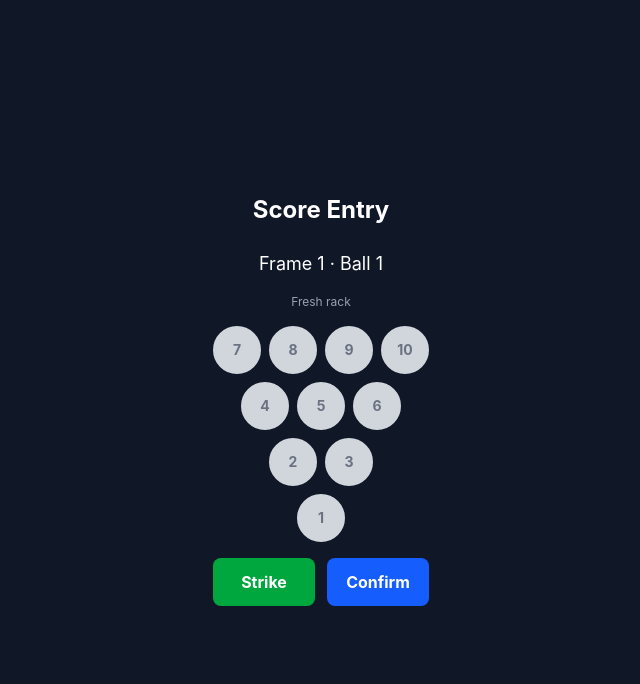
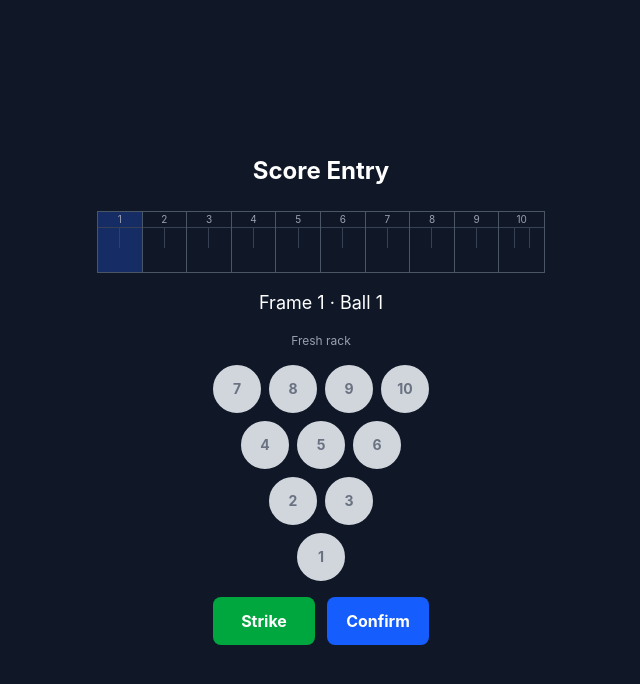
Before and after one commit to edwinalexandervargas/bowling-tracker, a React (Vite) app: page / in a window 1280 px wide. Both pictures are taken after a click on the button "Start practice game". Shown: the top 684 px of the page, without its empty margins (319-959 px from the left). Built offline with nearby package versions, Linux system fonts and the light colour scheme.

Commit message:
Add gameToRolls and live scoresheet

```diff
--- a/src/components/ScoreEntry.tsx
+++ b/src/components/ScoreEntry.tsx
@@ -3,6 +3,7 @@ import { useGameStore } from '../store/gameStore'
 import { nextShotContext } from '../game/game'
 import { pinsStanding } from '../pins/pins'
 import { PinDeck } from './PinDeck'
+import { Scoresheet } from './Scoresheet'
 
 // Layer 3, step 1: connect the EXISTING PinDeck to the store.
 // PinDeck itself is unchanged; this component is the only thing that knows about Zustand.
@@ -54,7 +55,9 @@ export function ScoreEntry() {
   }
 
   return (
-    <div className="flex flex-col items-center gap-4">
+    <div className="flex flex-col items-center gap-4 w-full">
+      <Scoresheet game={game} currentFrame={frameIndex} />
+
       <p className="text-lg">
         Frame {frameIndex + 1} · Ball {shotNumber}
       </p>
--- /dev/null
+++ b/src/components/Scoresheet.tsx
@@ -0,0 +1,54 @@
+import type { Game, Shot } from '../types'
+import { pinsKnockedDown } from '../pins/pins'
+import { gameToRolls } from '../game/gameToRolls'
+import { frameScores } from '../scoring/scorer'
+
+const FULL_RACK = 1023
+
+type ScoresheetProps = {
+  game: Game
+  currentFrame: number
+}
+
+// Display mark for one shot, like an alley scoresheet:
+// X = strike, / = spare, - = gutter/miss, otherwise the count
+function shotMark(shot: Shot): string {
+  const freshRack = shot.pinsBefore === FULL_RACK
+  if (shot.pinsAfter === 0) return freshRack ? 'X' : '/'
+  const count = pinsKnockedDown(shot.pinsBefore, shot.pinsAfter)
+  return count === 0 ? '-' : String(count)
+}
+
+export function Scoresheet({ game, currentFrame }: ScoresheetProps) {
+  // Running totals for scorable frames only (blank until bonus balls exist)
+  const totals = frameScores(gameToRolls(game))
+
+  return (
+    <div className="grid grid-cols-10 w-full max-w-md border border-gray-600 text-center">
+      {Array.from({ length: 10 }, (_, i) => {
+        const shots = game.frames[i]?.shots ?? []
+        const slots = i === 9 ? 3 : 2 // 10th frame has room for 3 balls
+        const isCurrent = i === currentFrame
+
+        return (
+          <div
+            key={i}
+            className={`border-r border-gray-600 last:border-r-0 ${
+              isCurrent ? 'bg-blue-900/60' : ''
+            }`}
+          >
+            <div className="text-[10px] text-gray-400 border-b border-gray-700">{i + 1}</div>
+            <div className="flex justify-end text-xs h-5">
+              {Array.from({ length: slots }, (_, s) => (
+                <span key={s} className="flex-1 border-l border-gray-700 first:border-l-0">
+                  {shots[s] ? shotMark(shots[s]) : ''}
+                </span>
+              ))}
+            </div>
+            <div className="text-sm font-bold h-6">{totals[i] ?? ''}</div>
+          </div>
+        )
+      })}
+    </div>
+  )
+}
--- /dev/null
+++ b/src/game/gameToRolls.ts
@@ -0,0 +1,18 @@
+import type { Game } from '../types'
+import { pinsKnockedDown } from '../pins/pins'
+
+// Converts a Game (frames of shot masks) into the flat
+// pins-knocked-down list that frameScores() expects.
+export function gameToRolls(game: Game): number[] {
+  const rolls: number[] = []
+
+  for (let i = 0; i < game.frames.length; i++) {
+    const frame = game.frames[i]
+    for (let j = 0; j < frame.shots.length; j++) {
+      const shot = frame.shots[j]
+      rolls.push(pinsKnockedDown(shot.pinsBefore, shot.pinsAfter))
+    }
+  }
+
+  return rolls
+}
```
Also changed, not shown: 1 other file (tests, documents, lock files or other folders).
